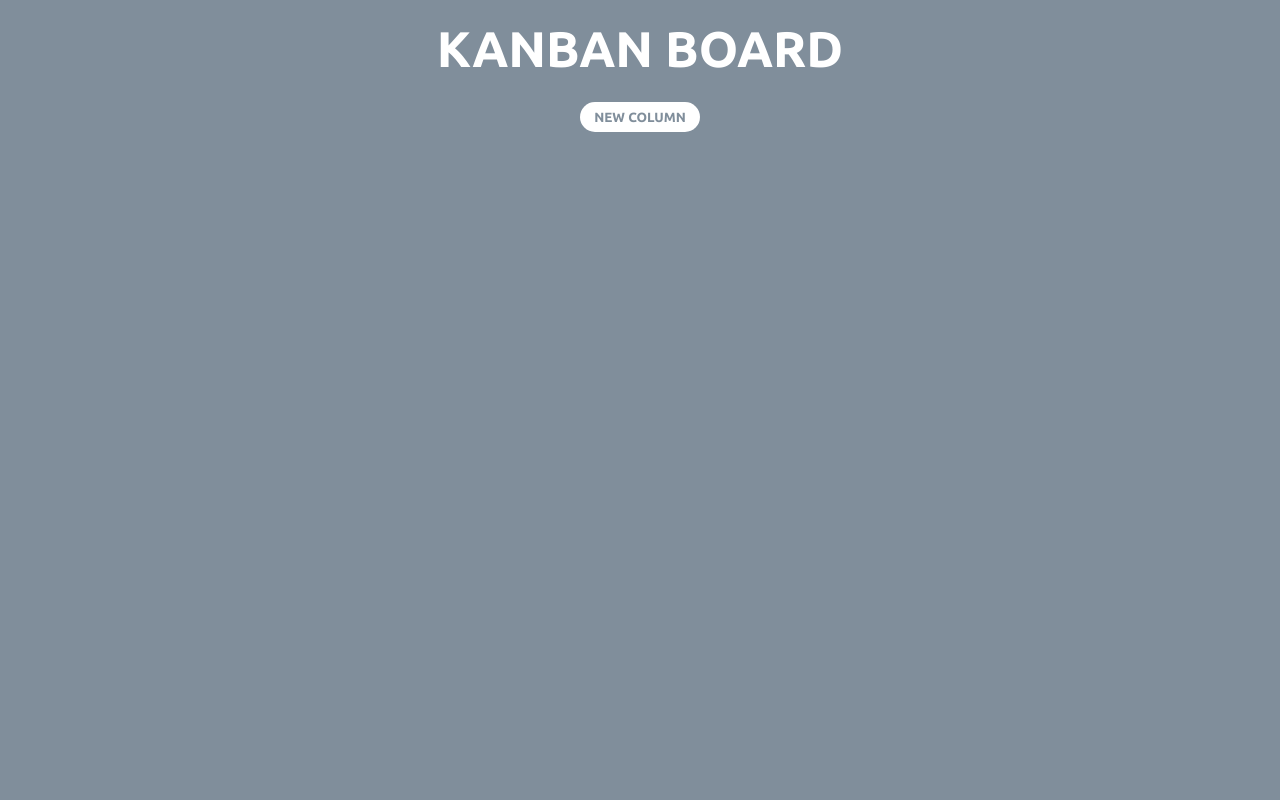
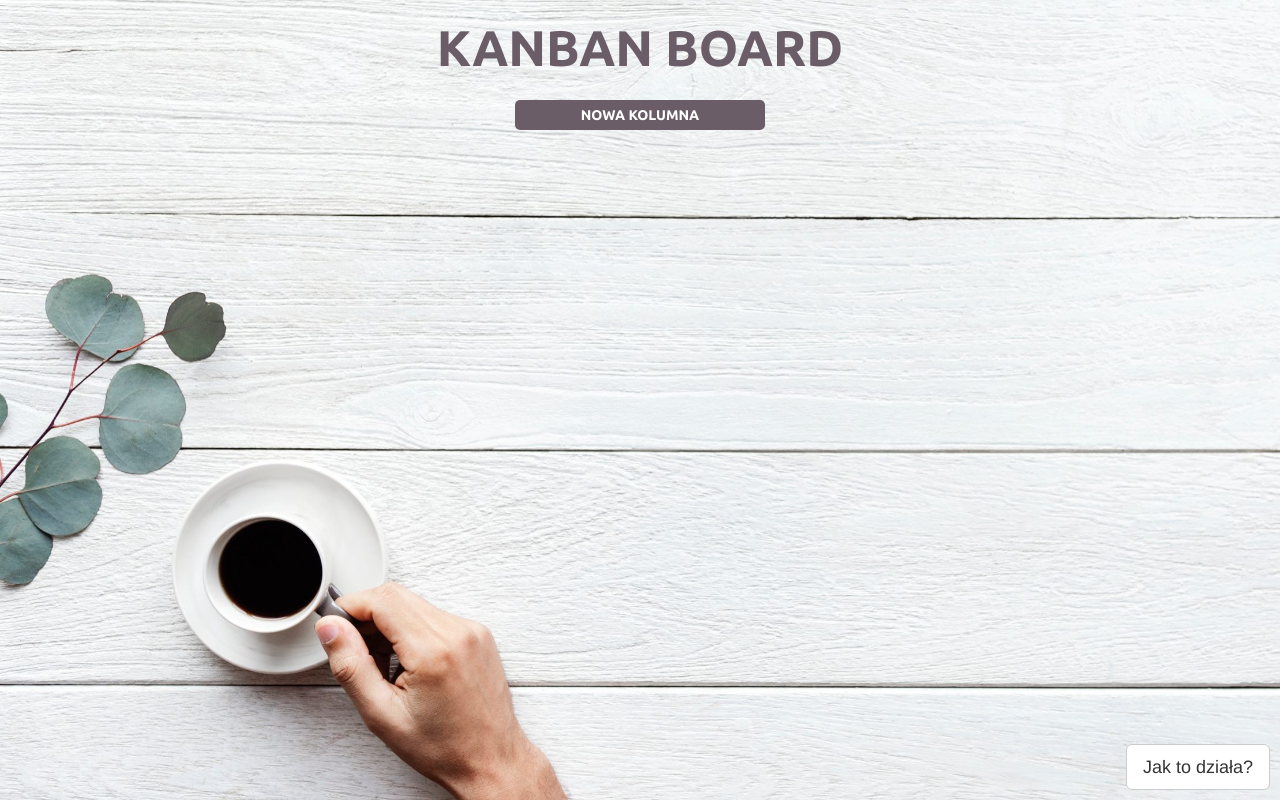
Before and after one commit to katarzynka1234/Kanban-Board, a website: page index.html in a window 1280 px wide. Drawn offline with nearby package versions, Linux system fonts and the light colour scheme; no server answers.

Commit message:
Add new layout of project

```diff
--- a/index.html
+++ b/index.html
@@ -4,21 +4,50 @@
 <head>
     <meta charset="UTF-8">
     <title>My Kanban board</title>
+    <link rel="stylesheet" href="https://maxcdn.bootstrapcdn.com/bootstrap/3.3.7/css/bootstrap.min.css">
     <link rel="stylesheet" type="text/css" href="css/style.css">
 </head>
 
 <body>
+    <div class="application-box">
         <div id="board" class="board">
             <h1>Kanban board</h1>
-            <button class="create-column">NEW COLUMN</button>
+            <button class="create-column">NOWA KOLUMNA</button>
             <div class="column-container"></div>
         </div>
+
+        <div class="how-it-works">
+            <!-- Button modal -->
+            <button type="button" class="btn btn-default btn-lg" data-toggle="modal" data-target="#myModal">
+                Jak to działa?
+            </button>
+
+            <!-- Modal -->
+            <div class="modal fade" id="myModal" tabindex="10" role="dialog" aria-labelledby="myModalLabel">
+                <div class="modal-dialog" role="document">
+                    <div class="modal-content">
+                        <div class="modal-header">
+                            <button type="button" class="close" data-dismiss="modal" aria-label="Close">
+                                <span aria-hidden="true">&times;</span>
+                            </button>
+                            <h4 class="modal-title" id="myModalLabel">Jak działa tablica Kanban?</h4>
+                        </div>
+                        <div class="modal-body">
+
+                        </div>
+                    </div>
+                </div>
+            </div>
+        </div>
+    </div>
+
 
 
     <script src="https://code.jquery.com/jquery-3.0.0.min.js" integrity="sha256-JmvOoLtYsmqlsWxa7mDSLMwa6dZ9rrIdtrrVYRnDRH0="
         crossorigin="anonymous"></script>
     <script src="https://code.jquery.com/ui/1.11.4/jquery-ui.min.js" integrity="sha256-xNjb53/rY+WmG+4L6tTl9m6PpqknWZvRt0rO1SRnJzw="
         crossorigin="anonymous"></script>
+    <script src="https://maxcdn.bootstrapcdn.com/bootstrap/3.3.7/js/bootstrap.min.js"></script>
 
     <!--- Wyłączony script:
         <script type="text/javascript" src="js/script.js"></script> -->
--- a/js/Column.js
+++ b/js/Column.js
@@ -36,8 +36,8 @@ function Column(id, name) {
 		});
 
 		// KONSTRUOWANIE ELEMENTU KOLUMNY
-		column.append(columnTitle)
-			.append(columnDelete)
+		column.append(columnDelete)
+			.append(columnTitle)
 			.append(columnAddCard)
 			.append(columnCardList);
 		return column;
--- /dev/null
+++ b/sass/_global_variables.scss
@@ -0,0 +1,3 @@
+
+$header-color: #6b5d68;
+$white: #fff;
--- a/sass/style.scss
+++ b/sass/style.scss
@@ -1,25 +1,31 @@
+@import 'global_variables';
 @import url('https://fonts.googleapis.com/css?family=Ubuntu:300,400,700');
 
 body {
     margin: 0 auto;
     padding: 0;
-    background-color: #808e9b;
 }
 
-
-
+.application-box {
+    background-image: url(../images/beverage-blank-break-997719.jpg);
+    background-size: cover;
+    height: 100vh;
     .board {
         text-align: center;
-
         h1 {
             font-family: 'Ubuntu', sans-serif;
             font-size: 50px;
-        color: #fff;
+            color: $header-color;
+            font-weight: 700;
             margin: 0;
             padding: 20px;
             text-transform: uppercase;
         }
-
+        button.create-column {
+            width: 250px;
+            background-color: $header-color;
+            color: $white;
+        }
         .column-container {
             margin-top: 30px;
             display: flex;
@@ -27,14 +33,17 @@ body {
             flex-wrap: wrap;
             justify-content: space-around;
         }
-
         .column {
-        margin: 0 10px;
+            margin: 10px 20px;
+            border-radius: 5%;
+            background-color: rgba(106, 93, 104, 0.7);
+            box-shadow: 0px 0px 20px 1px rgba(5,0,4,1);
+            padding: 5px;
+            min-width: 250px;
             h2 {
                 font-family: "Ubuntu", sans-serif;
-            font-size: 30px;
+                font-size: 25px;
                 color: #fff;
-            text-transform: uppercase;
                 margin: 0;
                 padding-top: 20px;
 
@@ -44,7 +53,7 @@ body {
                 display: block;
                 padding: 0;
                 li {
-                margin: 5px 5px;
+                    margin: 5px auto;
                     width: 200px;
                     background-color: #fff;
                     font-family: 'Ubuntu',sans-serif;
@@ -73,15 +82,13 @@ body {
                 }
             }
         }
-}
-
         button {
-    background-color: #fff;
+            background-color: $white;
             border: none;
-    color: #808e9b;
+            color: $header-color;
             width: 120px;
             height: 30px;
-    border-radius: 15px;
+            border-radius: 5px;
             font-family: 'Ubuntu', sans-serif;
             font-weight: 700;
             margin: 5px;
@@ -91,10 +98,10 @@ button {
                 transform: scale(1.1);
             }
         }
-
         .btn-delete {
             width: 30px;
             cursor: pointer;
+            float: right;
             &:hover {
                 transform: scale(1.1);
             }
@@ -110,3 +117,13 @@ button {
             height: 25px;
             width: 200px;
         }
+    }
+    .how-it-works{
+        .btn {
+        position: fixed;
+        bottom: 10px;
+        right: 10px;
+        }
+    }
+
+}
```
Also changed, not shown: css/style.css, images/beverage-blank-break-997719.jpg (added), 1 other file. Lines whose indentation alone changed are shown as unchanged.
